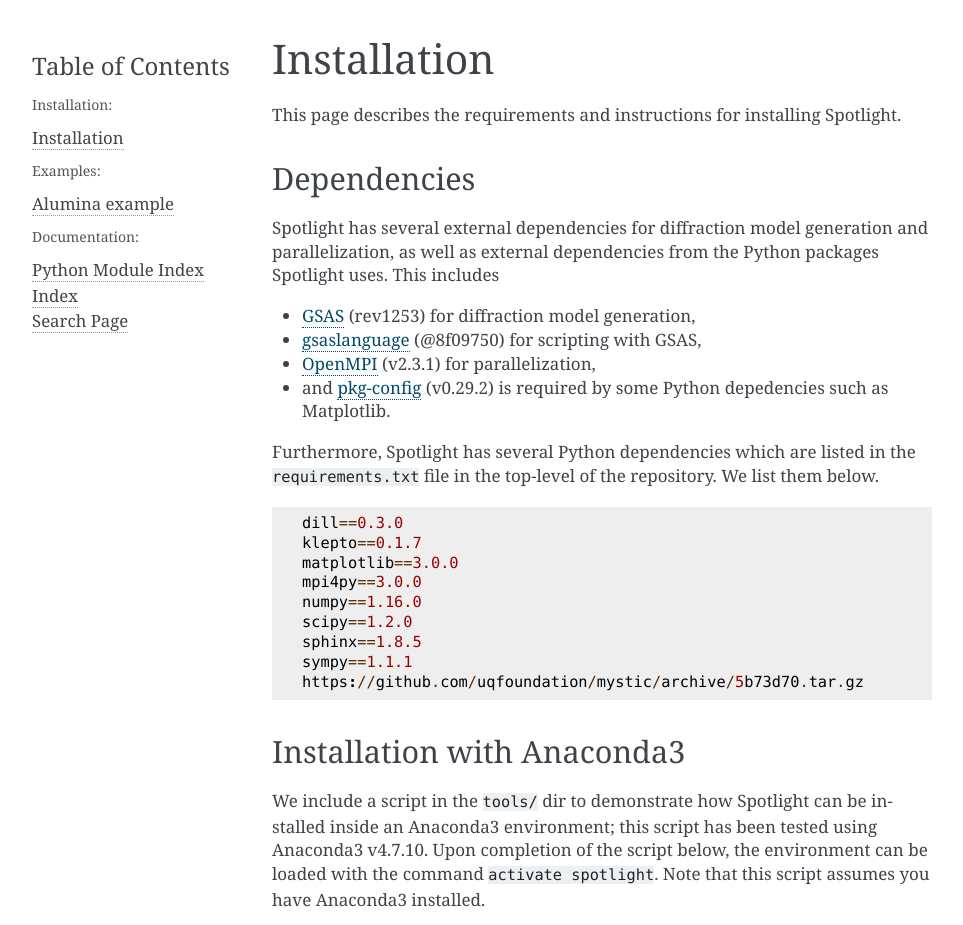
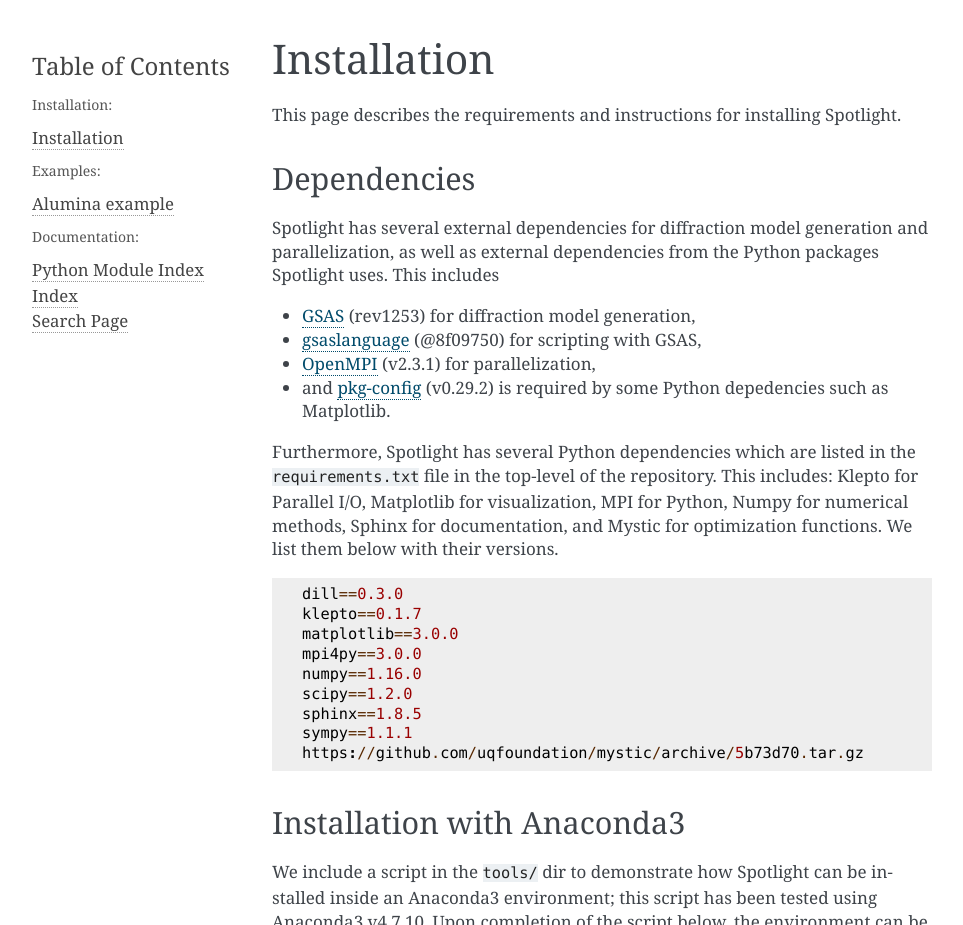
Before and after one commit to lanl/spotlight, a Sphinx documentation site: the page built from docs/installation.rst, in a window 1280 px wide, cut to the strip 0-925 px from the top of the page. Shown: the whole strip, without its empty margins (148-1111 px from the left). Built offline with Sphinx 7.4.7, drawn with Linux system fonts in a browser that asks for light colours; pages that are not in the unit, such as notebooks, are missing from menus.

```diff
--- a/docs/installation.rst
+++ b/docs/installation.rst
@@ -15,7 +15,8 @@
 * and `pkg-config <https://www.freedesktop.org/wiki/Software/pkg-config/>`_ (v0.29.2) is required by some Python depedencies such as Matplotlib.
 
 Furthermore, Spotlight has several Python dependencies which are listed in the ``requirements.txt`` file in the top-level of the repository.
-We list them below.
+This includes: Klepto for Parallel I/O, Matplotlib for visualization, MPI for Python, Numpy for numerical methods, Sphinx for documentation, and Mystic for optimization functions.
+We list them below with their versions.
 
 .. literalinclude:: ../requirements.txt
 
```
